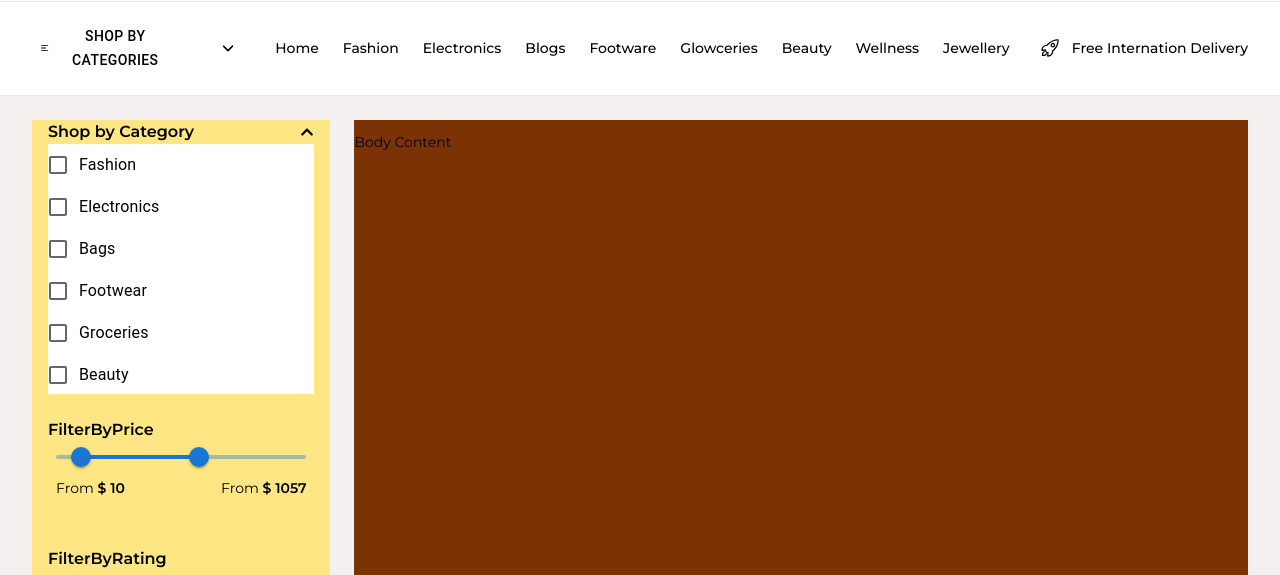
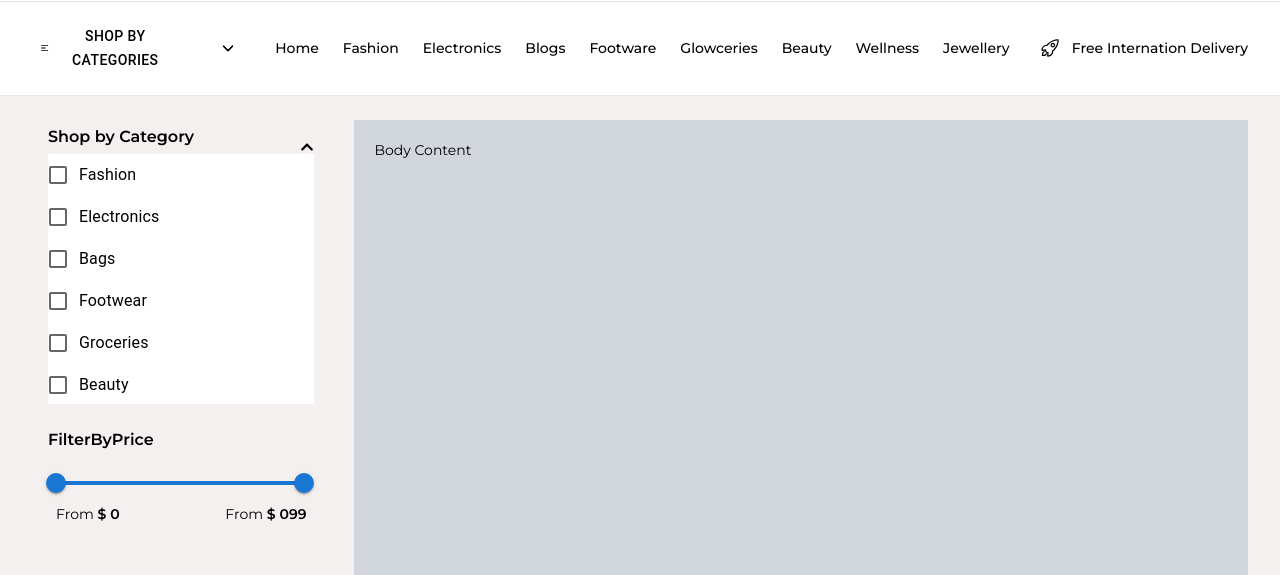
Before and after one commit to jahidmunshi99/ecommerce, a React (Vite) app in the folder frontend/: page /productlisting in a window 1280 px wide. Shown: the part 360-935 px from the top of the page. Built offline with nearby package versions, Linux system fonts and the light colour scheme.

Commit message:
navupdate

```diff
--- a/frontend/src/components/SharedComponent/RangeSlider/index.jsx
+++ b/frontend/src/components/SharedComponent/RangeSlider/index.jsx
@@ -7,7 +7,7 @@ function valuetext(value) {
 }
 
 export default function RangeSlider() {
-  const [value, setValue] = useState([10, 57]);
+  const [value, setValue] = useState([0, 99]);
 
   const handleChange = (event, newValue) => {
     setValue(newValue);
--- a/frontend/src/components/pages/ProductListing/Sidebar/FilterByCategory/index.jsx
+++ b/frontend/src/components/pages/ProductListing/Sidebar/FilterByCategory/index.jsx
@@ -22,7 +22,7 @@ const FilterByCategory = () => {
         {/** Category Title & ShowHide Button */}
         <div className='!text-black gap-4 flex justify-between items-center'>
            <SidebarTitle title={'Shop by Category'}/>
-          <div className='cursor-pointer' onClick = {()=>{setShowList(!showList)}}>
+          <div className='cursor-pointer mt-5' onClick = {()=>{setShowList(!showList)}}>
             { showList ? <FaChevronUp /> : <FaChevronDown />}
           </div>
         </div>
--- a/frontend/src/components/pages/ProductListing/Sidebar/FilterByPrice/index.jsx
+++ b/frontend/src/components/pages/ProductListing/Sidebar/FilterByPrice/index.jsx
@@ -6,7 +6,7 @@ const FilterByPrice = () => {
   return (
     <div className='py-6'>
       <SidebarTitle title={'FilterByPrice'}/>
-      <div className='px-2'>
+      <div className='px-2 mt-4'>
         <RangeSlider/>
       </div>
     </div>
--- a/frontend/src/components/pages/ProductListing/index.jsx
+++ b/frontend/src/components/pages/ProductListing/index.jsx
@@ -6,11 +6,13 @@ const ProductListing = () => {
     <section>
         <div className="container py-6">
             <div className="flex justify-between flex-col lg:flex-row sm:flex-auto gap-6">
-                <aside className='sidebarWrapper bg-amber-200 px-4 w-full lg:w-[25%] '>
+                <aside className='sidebarWrapper px-4 w-full lg:w-[25%] '>
                     <Sidebar/>
                 </aside>
-                <div className="rightContent w-full py-3 bg-amber-900 lg:w-[75%]">
-                    Body Content
+                <div className="rightContent w-full bg-gray-300 lg:w-[75%]">
+                    <div className='p-5'>
+                        Body Content
+                    </div>
                 </div>
             </div>
         </div>
--- a/frontend/src/layout/Header/Navigation/MainMenu/index.jsx
+++ b/frontend/src/layout/Header/Navigation/MainMenu/index.jsx
@@ -4,15 +4,15 @@ import { NavLink } from 'react-router'
 const MainMenu = () => {
   return (
     <ul className='flex justify-start items-center gap-6'>
-        <li className='list-none link transition'><NavLink to={'#'}>Home</NavLink></li>
-        <li className='list-none link transition'><NavLink to={'#'}>Fashion</NavLink></li>
-        <li className='list-none link transition'><NavLink to={'#'}>Electronics</NavLink></li>
-        <li className='list-none link transition'><NavLink to={'#'}>Blogs</NavLink></li>
-        <li className='list-none link transition'><NavLink to={'#'}>Footware</NavLink></li>
-        <li className='list-none link transition'><NavLink to={'#'}>Glowceries</NavLink></li>
-        <li className='list-none link transition'><NavLink to={'#'}>Beauty</NavLink></li>
-        <li className='list-none link transition'><NavLink to={'#'}>Wellness</NavLink></li>
-        <li className='list-none link transition'><NavLink to={'#'}>Jewellery</NavLink></li>
+        <li className='list-none link transition'><NavLink to={'/'}>Home</NavLink></li>
+        <li className='list-none link transition'><NavLink to={'/productlisting'}>Fashion</NavLink></li>
+        <li className='list-none link transition'><NavLink to={'/productlisting'}>Electronics</NavLink></li>
+        <li className='list-none link transition'><NavLink to={'/productlisting'}>Blogs</NavLink></li>
+        <li className='list-none link transition'><NavLink to={'/productlisting'}>Footware</NavLink></li>
+        <li className='list-none link transition'><NavLink to={'/productlisting'}>Glowceries</NavLink></li>
+        <li className='list-none link transition'><NavLink to={'/productlisting'}>Beauty</NavLink></li>
+        <li className='list-none link transition'><NavLink to={'/productlisting'}>Wellness</NavLink></li>
+        <li className='list-none link transition'><NavLink to={'/productlisting'}>Jewellery</NavLink></li>
     </ul>
   )
 }
```
